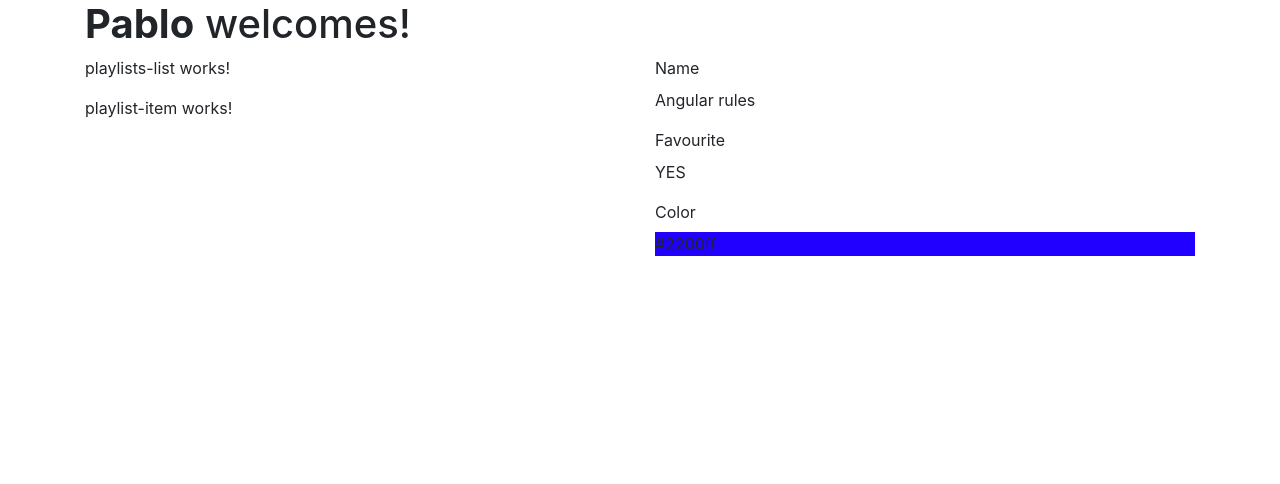
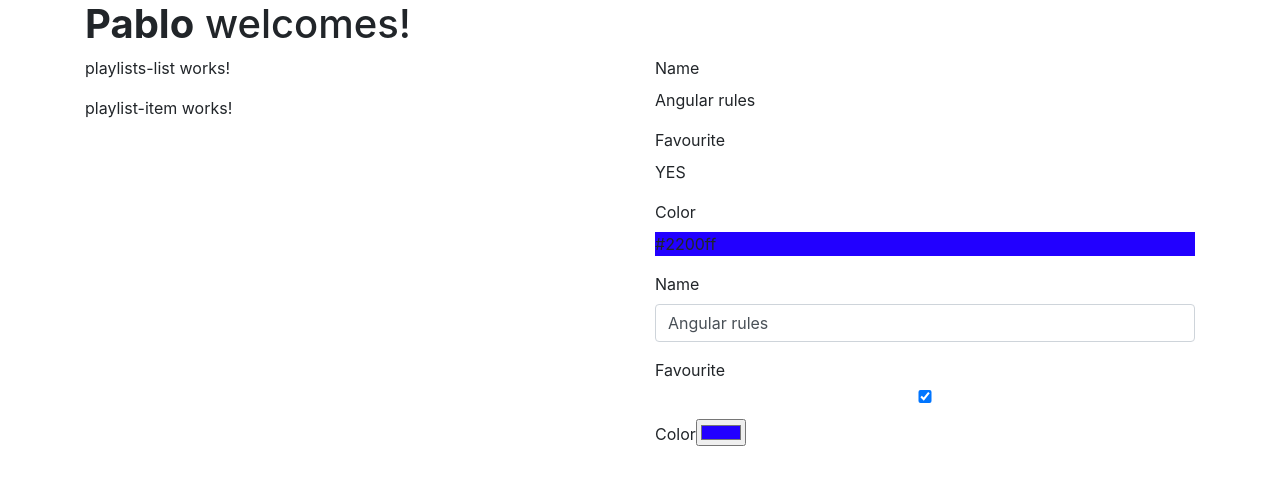
Before and after one commit to pawel-stolka/cubeAngular, an Angular app: page / in a window 1280 px wide. Shown: the top 484 px of the page. Built offline with nearby package versions, Linux system fonts and the light colour scheme.

Commit message:
obserwator JS

```diff
--- a/src/app/playlists/playlist-details.component.ts
+++ b/src/app/playlists/playlist-details.component.ts
@@ -28,6 +28,25 @@ interface Playlist {
       </div>
   </div>
 </div>
+<div>
+  <div class="form-group">
+    <label>Name</label>
+    <input class="form-control"
+        (keyup)=" playlist.name = $event.target.value "
+        [value]="playlist.name">
+  </div>
+  <div class="form-group">
+    <label>Favourite</label>
+    <input type="checkbox" class="form-control"
+      (change)=" playlist.favourite = $event.target.checked "
+      [checked]="playlist.favourite">
+  </div>
+  <div class="form-group">
+    <label>Color</label>
+    <input type="color" [value]="playlist.color"
+      (change)=" playlist.color = $event.target.value"
+      [value]="playlist.color">
+</div>
 `, styles: []
 })
 export class PlaylistDetailsComponent implements OnInit {
```
Also changed, not shown: pomoc.txt.
